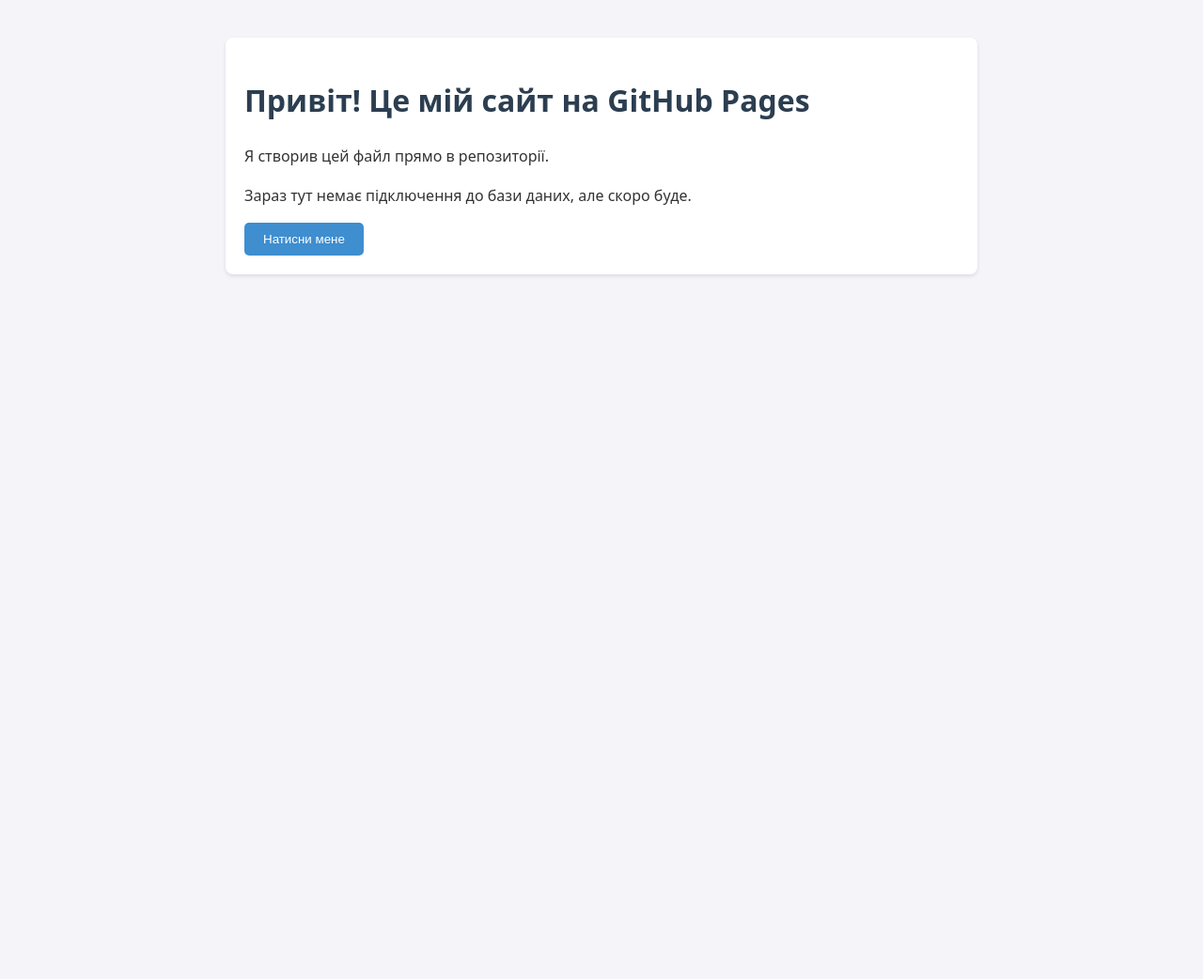
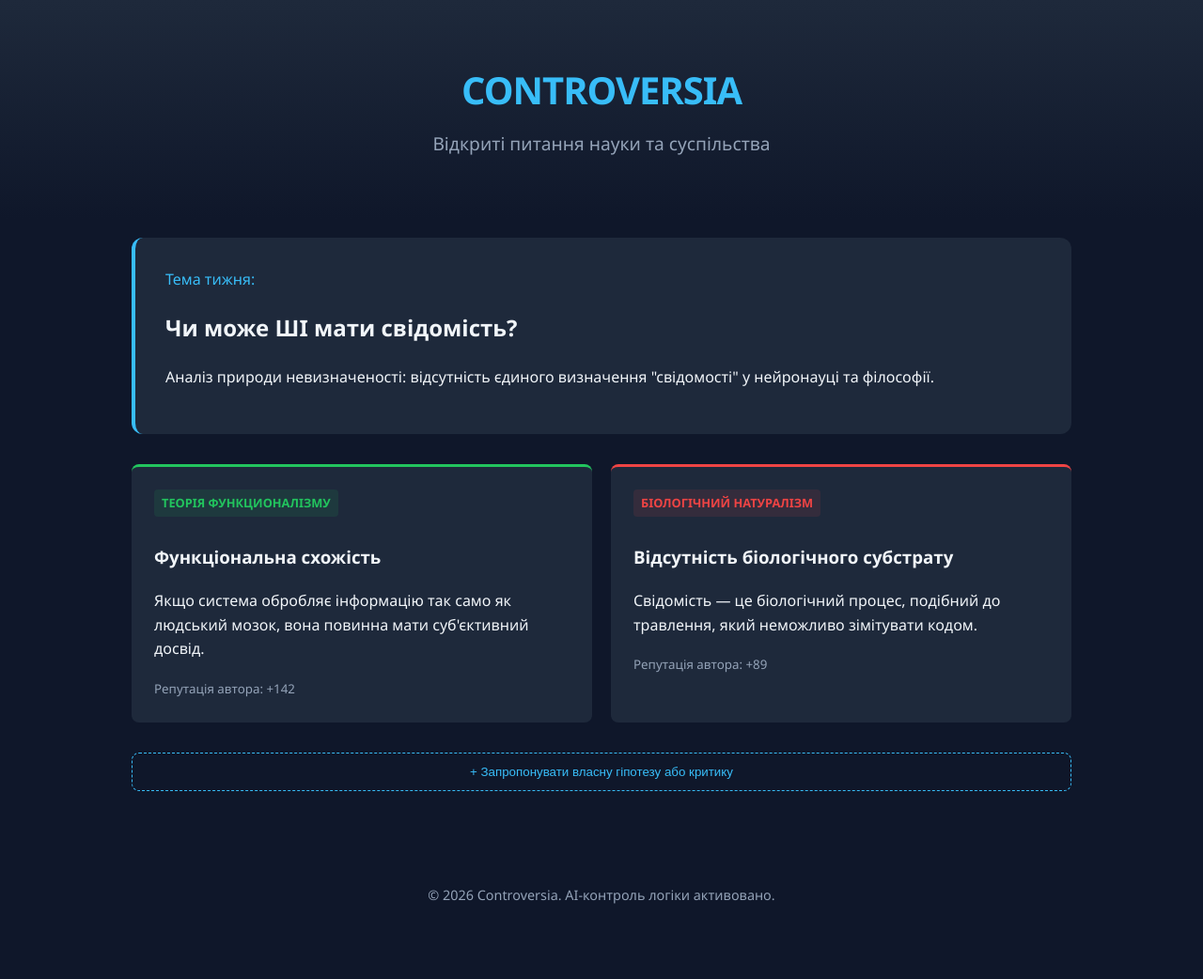
Before and after one commit to MarkeZwow/Conversia.github.io, a plain HTML site: page index.html in a window 1280 px wide. Shown: the whole page at 94% size. Before the commit the page ends 800 px from the top, so only its background shows below. Drawn offline with Linux system fonts and the light colour scheme.

Commit message:
Update title and styles in index.html

```diff
--- a/index.html
+++ b/index.html
@@ -3,54 +3,164 @@
 <head>
     <meta charset="UTF-8">
     <meta name="viewport" content="width=device-width, initial-scale=1.0">
-    <title>Мій новий сайт</title>
+    <title>Controversia | Конструктор ідей</title>
     <style>
-        /* Мінімальні стилі, щоб сайт не виглядав як з 90-х */
+        :root {
+            --bg: #0f172a;
+            --card-bg: #1e293b;
+            --accent: #38bdf8;
+            --text: #f1f5f9;
+            --text-muted: #94a3b8;
+            --pro: #22c55e;
+            --contra: #ef4444;
+        }
+
         body {
-            font-family: system-ui, -apple-system, sans-serif;
+            font-family: 'Segoe UI', system-ui, sans-serif;
+            background-color: var(--bg);
+            color: var(--text);
             line-height: 1.6;
-            max-width: 800px;
-            margin: 40px auto;
-            padding: 0 20px;
-            background-color: #f4f4f9;
-            color: #333;
+            margin: 0;
+            padding: 0;
         }
-        .card {
-            background: white;
+
+        header {
+            padding: 4rem 2rem;
+            text-align: center;
+            background: linear-gradient(to bottom, #1e293b, #0f172a);
+        }
+
+        .container {
+            max-width: 1000px;
+            margin: 0 auto;
             padding: 20px;
+        }
+
+        .logo {
+            font-size: 2.5rem;
+            font-weight: bold;
+            letter-spacing: -1px;
+            color: var(--accent);
+            margin-bottom: 10px;
+        }
+
+        .tagline {
+            color: var(--text-muted);
+            font-size: 1.2rem;
+        }
+
+        /* Стиль секцій (База знань) */
+        .topic-header {
+            background: var(--card-bg);
+            padding: 2rem;
+            border-radius: 12px;
+            border-left: 4px solid var(--accent);
+            margin-bottom: 2rem;
+        }
+
+        .debate-grid {
+            display: grid;
+            grid-template-columns: 1fr 1fr;
+            gap: 20px;
+        }
+
+        @media (max-width: 768px) {
+            .debate-grid { grid-template-columns: 1fr; }
+        }
+
+        .argument-card {
+            background: var(--card-bg);
+            padding: 1.5rem;
             border-radius: 8px;
-            box-shadow: 0 2px 4px rgba(0,0,0,0.1);
+            border-top: 3px solid transparent;
         }
-        h1 { color: #2c3e50; }
-        button {
-            background-color: #3e8ed0;
-            color: white;
-            border: none;
-            padding: 10px 20px;
-            border-radius: 5px;
+
+        .pro { border-color: var(--pro); }
+        .contra { border-color: var(--contra); }
+
+        .badge {
+            font-size: 0.8rem;
+            padding: 4px 8px;
+            border-radius: 4px;
+            text-transform: uppercase;
+            font-weight: bold;
+            margin-bottom: 10px;
+            display: inline-block;
+        }
+
+        .badge-pro { background: rgba(34, 197, 94, 0.1); color: var(--pro); }
+        .badge-contra { background: rgba(239, 68, 68, 0.1); color: var(--contra); }
+
+        .btn-action {
+            display: block;
+            width: 100%;
+            padding: 12px;
+            margin-top: 2rem;
+            background: transparent;
+            border: 1px dashed var(--accent);
+            color: var(--accent);
             cursor: pointer;
+            border-radius: 8px;
+            transition: 0.3s;
         }
-        button:hover { background-color: #3478b1; }
+
+        .btn-action:hover {
+            background: rgba(56, 189, 248, 0.1);
+        }
+
+        footer {
+            text-align: center;
+            padding: 4rem;
+            color: var(--text-muted);
+            font-size: 0.9rem;
+        }
     </style>
 </head>
 <body>
 
-    <div class="card">
-        <h1>Привіт! Це мій сайт на GitHub Pages</h1>
-        <p>Я створив цей файл прямо в репозиторії.</p>
+<header>
+    <div class="logo">CONTROVERSIA</div>
+    <div class="tagline">Відкриті питання науки та суспільства</div>
+</header>
 
-        <p id="status">Зараз тут немає підключення до бази даних, але скоро буде.</p>
-
-        <button onclick="greet()">Натисни мене</button>
+<div class="container">
+    <div class="topic-header">
+        <span style="color: var(--accent)">Тема тижня:</span>
+        <h2>Чи може ШІ мати свідомість?</h2>
+        <p>Аналіз природи невизначеності: відсутність єдиного визначення "свідомості" у нейронауці та філософії.</p>
     </div>
 
-    <script>
-        // Тут буде ваша логіка (JavaScript)
-        function greet() {
-            alert('Працює! Тепер можна редагувати цей код з будь-якого пристрою.');
-            document.getElementById('status').innerText = 'Кнопку натиснуто! Тепер спробуй додати Supabase пізніше.';
+    <div class="debate-grid">
+        <div class="argument-card pro">
+            <span class="badge badge-pro">Теорія функционалізму</span>
+            <h3>Функціональна схожість</h3>
+            <p>Якщо система обробляє інформацію так само як людський мозок, вона повинна мати суб'єктивний досвід.</p>
+            <small style="color: var(--text-muted)">Репутація автора: +142</small>
+        </div>
+
+        <div class="argument-card contra">
+            <span class="badge badge-contra">Біологічний натуралізм</span>
+            <h3>Відсутність біологічного субстрату</h3>
+            <p>Свідомість — це біологічний процес, подібний до травлення, який неможливо зімітувати кодом.</p>
+            <small style="color: var(--text-muted)">Репутація автора: +89</small>
+        </div>
+    </div>
+
+    <button class="btn-action" onclick="addIdea()">+ Запропонувати власну гіпотезу або критику</button>
+</div>
+
+<footer>
+    <p>&copy; 2026 Controversia. AI-контроль логіки активовано.</p>
+</footer>
+
+<script>
+    function addIdea() {
+        const idea = prompt("Введіть вашу гіпотезу або аргумент:");
+        if (idea) {
+            alert("Дякуємо! Ваша ідея відправлена на AI-перевірку логічності. Після підключення Supabase вона з'явиться в базі.");
         }
-    </script>
+    }
+</script>
 
 </body>
 </html>
```
